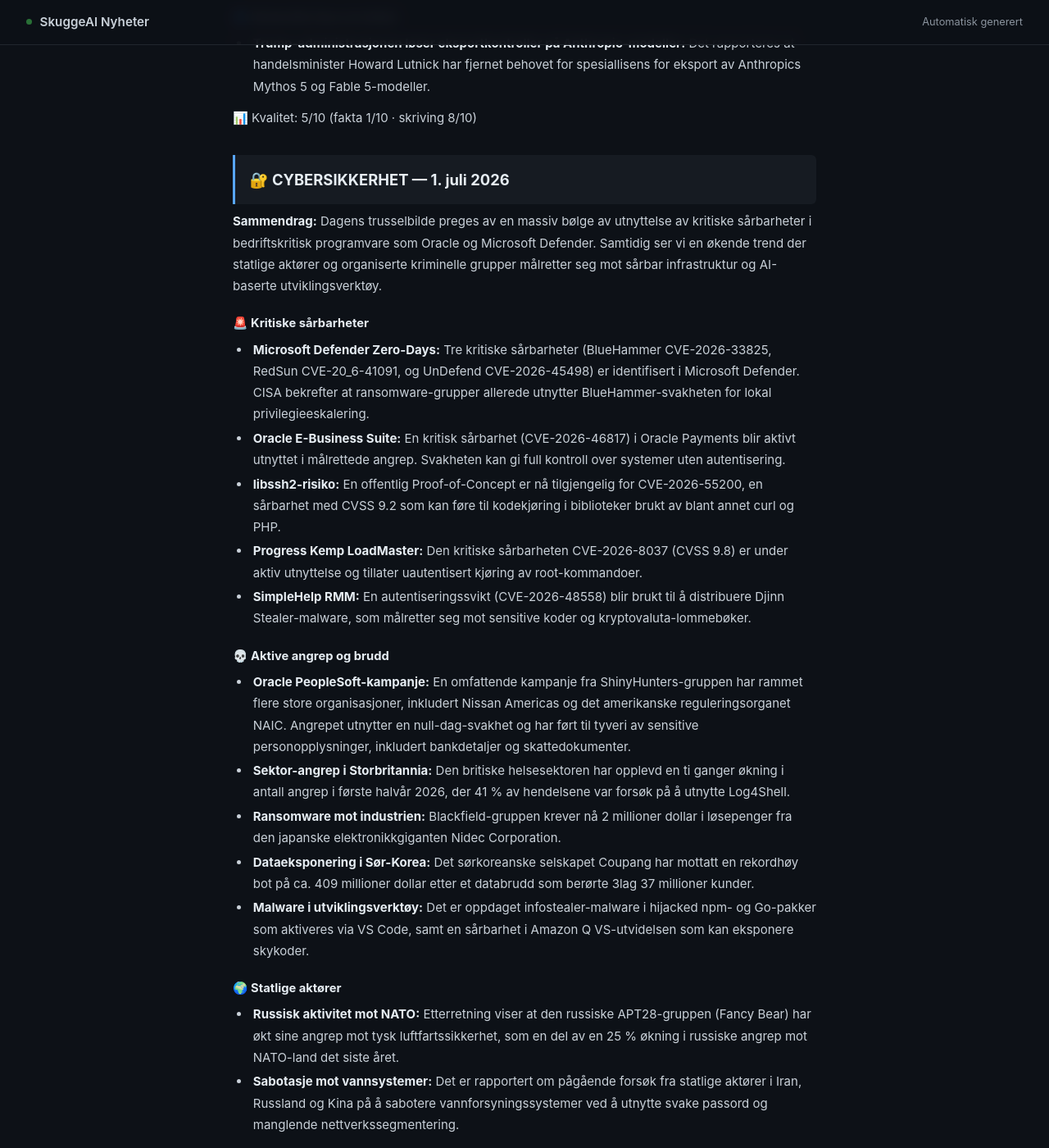
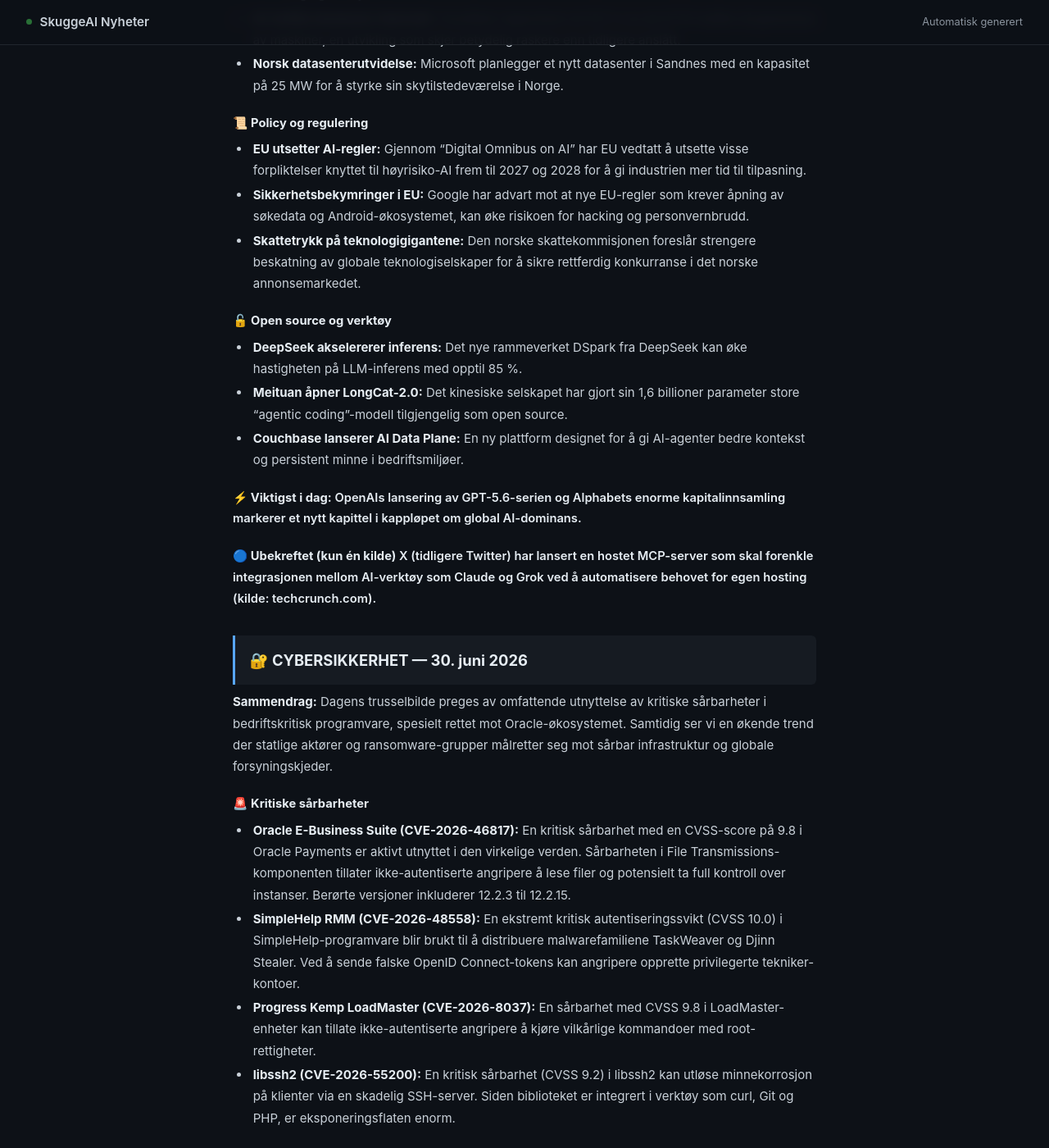
Before and after one commit to Skuggemannen/skuggeai-news, a Jekyll site: the page built from index.md, in a window 1280 px wide and 1400 px high, scrolled down 3702 px. Shown: the whole window at 82% size. Built offline with Jekyll 4.4.1, drawn with Linux system fonts in a browser that asks for light colours; our own code applies the rules of GitHub Pages for plain Markdown files; some of the changed text lies outside the part shown.

Commit message:
Fjern duplisert 1. juli-seksjon (cron + manuell kjøring)

```diff
--- a/index.md
+++ b/index.md
@@ -67,62 +67,6 @@
 <!-- INSERT_ABOVE -->
 
 
-## 1. juli 2026
-
-🤖 **AI-NYHETER** — 1. juli 2026
-
-**Sammendrag:** Dagens teknologibilde preges av en massiv bølge av nye, kostnadseffektive modeller som er spesialisert for agent-basert arbeid. Samtidig ser vi en tydelig trend der AI-kapasitet flyttes fra generelle chat-grensesnitt til spesialiserte verktøykasser for vitenskap og industriell automatisering.
-
-🧠 **Nye modeller og kapabiliteter**
-Anthropic har lansert Claude Sonnet 5, en ny midt-område-modell som er optimalisert for agent-oppgaver. Modellen overgår sin forgjenger, Sonnet 4.6, på kritiske benchmarks som SWE-bench Pro (63,2 %) og OSWorld-Verified (81,2 %). Lanseringen markerer et skifte mot mer effektive og rimeligere agenter, med en introduksjonspris på $2/$10 per MTok frem til 31. august.
-
-**💼 Industri og marked**
-Det pågår en intensivert konkurranse om AI-infrastruktur og maskinvare. Etched har sikret kontrakter verdt 1 milliard dollar for sine nye AI-chiper, utviklet i samarbeid med TSMC, for å skape mer energieffektive "frontier inference clusters". Samtidig ser vi store bevegelser i det finansielle landskapet, der SpaceX har inngått en bindende avtale om å kjøpe kodedesign-verktøyet Cursor for 60 milliarder dollar i en transaksjon basert på aksjer.
-
-**📜 Policy og regulering**
-Regulering av kunstig intelligens nærmer seg kritiske milepæler. EU AI Act er satt til å tre i kraft 2. august 2026, noe som krever at alle medlemsstater etablerer nasjonale regulatoriske sandkasser innen samme dato. I Norge er det også fokus på teknologiske selskapers bidrag til fellesskapet, der Skattekommisjonen nå foreslår en ny skatteordning for å sikre at globale teknologigiganter betaler en rettferdig andel av verdiene de henter ut fra det norske markedet.
-
-**⚡ Viktigst i dag:** Anthropics lansering av Claude Sonnet 5 setter en ny standard for hvor kraftige og kostnadseffektive autonome agenter kan være.
-
-**🔵 Ubekreftet (kun én kilde)**
-*   **Trump-administrasjonen løser eksportkontroller på Anthropic-modeller:** Det rapporteres at handelsminister Howard Lutnick har fjernet behovet for spesiallisens for eksport av Anthropics Mythos 5 og Fable 5-modeller.
-
-📊 Kvalitet: 5/10 (fakta 1/10 · skriving 8/10)
-
-🔐 **CYBERSIKKERHET** — 1. juli 2026
-
-**Sammendrag:** Dagens trusselbilde preges av en massiv bølge av utnyttelse av kritiske sårbarheter i bedriftskritisk programvare som Oracle og Microsoft Defender. Samtidig ser vi en økende trend der statlige aktører og organiserte kriminelle grupper målretter seg mot sårbar infrastruktur og AI-baserte utviklingsverktøy.
-
-🚨 **Kritiske sårbarheter**
-- **Microsoft Defender Zero-Days:** Tre kritiske sårbarheter (BlueHammer CVE-2026-33825, RedSun CVE-20_6-41091, og UnDefend CVE-2026-45498) er identifisert i Microsoft Defender. CISA bekrefter at ransomware-grupper allerede utnytter BlueHammer-svakheten for lokal privilegieeskalering.
-- **Oracle E-Business Suite:** En kritisk sårbarhet (CVE-2026-46817) i Oracle Payments blir aktivt utnyttet i målrettede angrep. Svakheten kan gi full kontroll over systemer uten autentisering.
-- **libssh2-risiko:** En offentlig Proof-of-Concept er nå tilgjengelig for CVE-2026-55200, en sårbarhet med CVSS 9.2 som kan føre til kodekjøring i biblioteker brukt av blant annet curl og PHP.
-- **Progress Kemp LoadMaster:** Den kritiske sårbarheten CVE-2026-8037 (CVSS 9.8) er under aktiv utnyttelse og tillater uautentisert kjøring av root-kommandoer.
-- **SimpleHelp RMM:** En autentiseringssvikt (CVE-2026-48558) blir brukt til å distribuere Djinn Stealer-malware, som målretter seg mot sensitive koder og kryptovaluta-lommebøker.
-
-💀 **Aktive angrep og brudd**
-- **Oracle PeopleSoft-kampanje:** En omfattende kampanje fra ShinyHunters-gruppen har rammet flere store organisasjoner, inkludert Nissan Americas og det amerikanske reguleringsorganet NAIC. Angrepet utnytter en null-dag-svakhet og har ført til tyveri av sensitive personopplysninger, inkludert bankdetaljer og skattedokumenter.
-- **Sektor-angrep i Storbritannia:** Den britiske helsesektoren har opplevd en ti ganger økning i antall angrep i første halvår 2026, der 41 % av hendelsene var forsøk på å utnytte Log4Shell.
-- **Ransomware mot industrien:** Blackfield-gruppen krever nå 2 millioner dollar i løsepenger fra den japanske elektronikkgiganten Nidec Corporation.
-- **Dataeksponering i Sør-Korea:** Det sørkoreanske selskapet Coupang har mottatt en rekordhøy bot på ca. 409 millioner dollar etter et databrudd som berørte 3lag 37 millioner kunder.
-- **Malware i utviklingsverktøy:** Det er oppdaget infostealer-malware i hijacked npm- og Go-pakker som aktiveres via VS Code, samt en sårbarhet i Amazon Q VS-utvidelsen som kan eksponere skykoder.
-
-🌍 **Statlige aktører**
-- **Russisk aktivitet mot NATO:** Etterretning viser at den russiske APT28-gruppen (Fancy Bear) har økt sine angrep mot tysk luftfartssikkerhet, som en del av en 25 % økning i russiske angrep mot NATO-land det siste året.
-- **Sabotasje mot vannsystemer:** Det er rapportert om pågående forsøk fra statlige aktører i Iran, Russland og Kina på å sabotere vannforsyningssystemer ved å utnytte svake passord og manglende nettverkssegmentering.
-
-🛡️ **Viktige patches**
-- **Oracle Critical Security Patch Update:** Utgitt for å tette CVE-2026-46817 i Oracle E-Business Suite (versjonene 12.2.3 til 12.2.15).
-- **Progress Kemp:** Patch er tilgjengelig for å adressere den kritiske sårbarheten i LoadMaster.
-
-**⚡ Viktigst i dag:** En bølge av aktive utnyttelser av kritiske sårbarheter i Oracle- og Microsoft-økosystemene utgjør en akutt trussel mot global bedriftsinfrastruktur.
-
-**🔵 Ubekreftet (kun én kilde)**
-Microsoft vurderer å akselerere sin overgang til post-quantum kryptografi (PQC) for å beskytte mot "harvest now, decrypt later"-angrep, ifølge bleepingcomputer.com.
-
-📊 Kvalitet: 2/10 (fakta 1/10 · skriving 2/10)
-
-
 ## 30. juni 2026
 
 🤖 **AI-NYHETER** — 30. juni 2026
```
